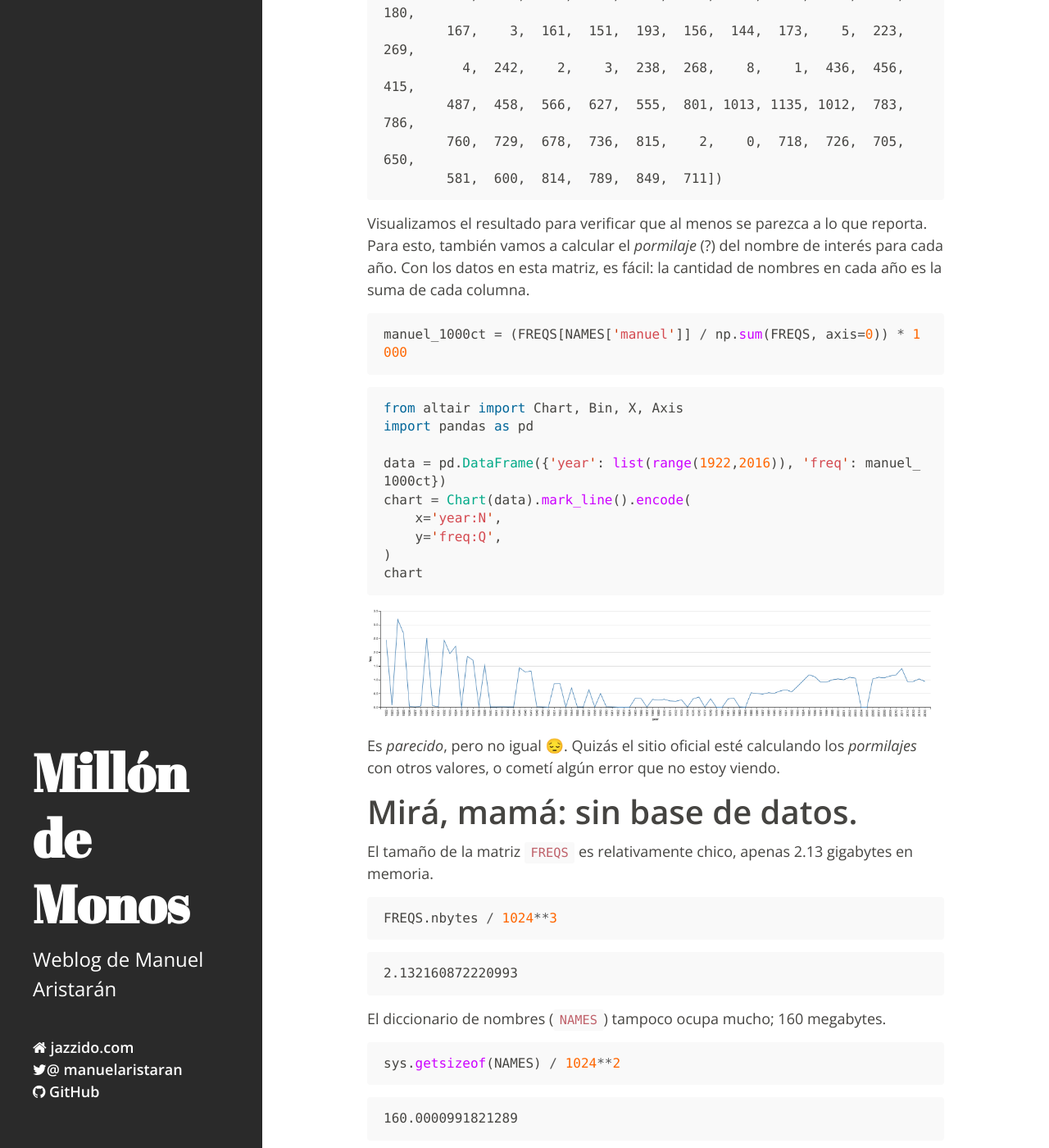
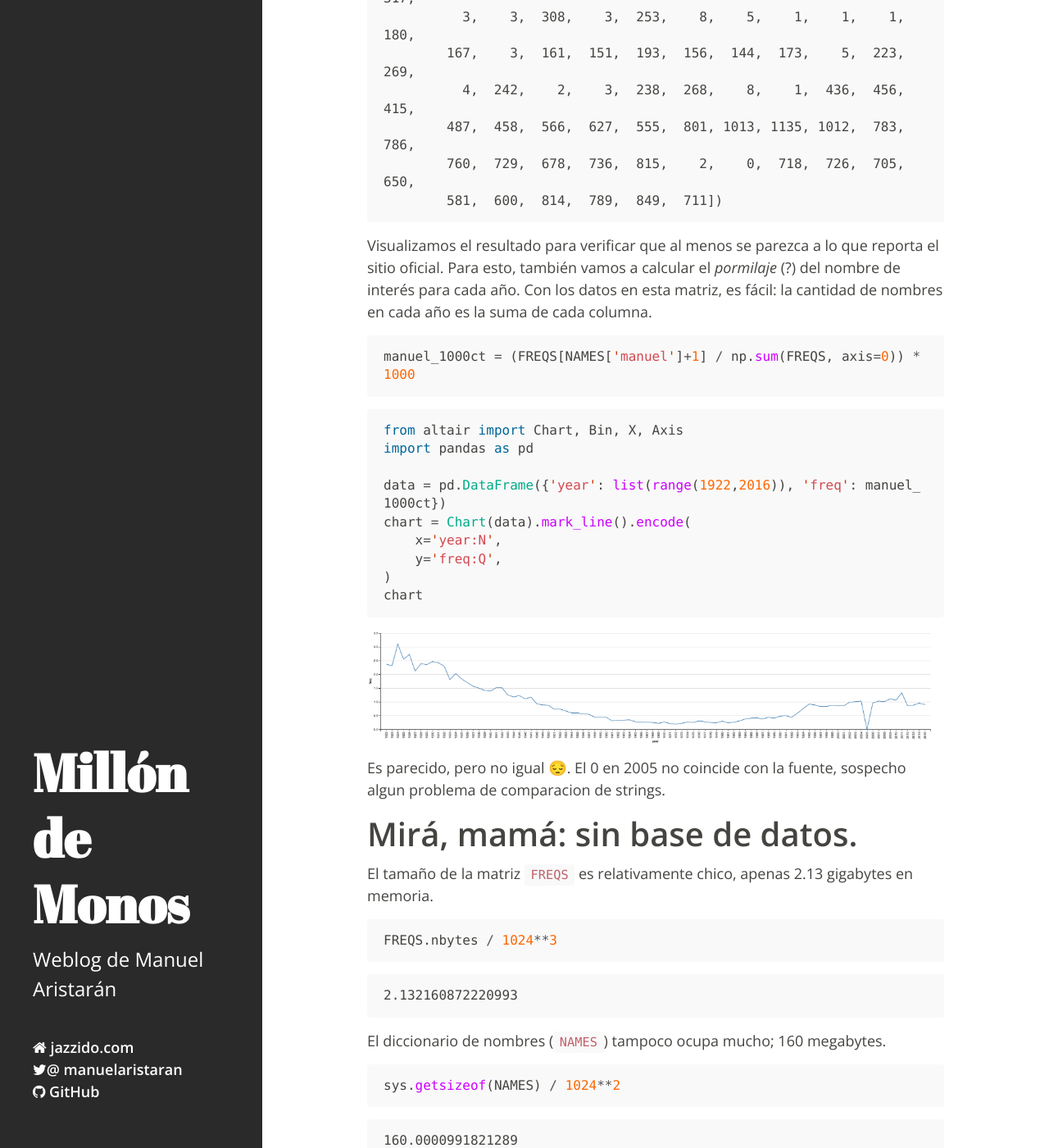
Before and after one commit to jazzido/jazzido.github.io, a Jekyll site: the page built from _posts/2017-08-12-matrices-y-nombres.md, in a window 1280 px wide and 1400 px high, scrolled down 2944 px. Shown: the whole window at 82% size. Built offline with Jekyll 4.4.1, drawn with Linux system fonts in a browser that asks for light colours; nearby versions of some CDN libraries; comment, search, counter and statistics services are not loaded; some of the changed text lies outside the part shown.

Commit message:
bugs en el script que construye la matriz

````diff
--- a/_posts/2017-08-12-matrices-y-nombres.md
+++ b/_posts/2017-08-12-matrices-y-nombres.md
@@ -18,7 +18,7 @@
 ## Preparando el dataset
 
 ```bash
-cat historico-nombres.csv | uconv  -t ASCII -x nfd -c | tr '[:upper:]' '[:lower:]' | tr -s ' ' | sed -E 's/^ *//' | csvfix sort -smq -rh -f 1:S,3:N > sorted-ascii-historico-nombres.csv > ascii-historico-nombres.csv
+cat historico-nombres.csv | uconv  -t ASCII -x nfd -c | tr '[:upper:]' '[:lower:]' | tr -s ' ' | sed -e 's/^ *//' -e 's/ *$//' | csvfix sort -smq -rh -f 1:S,3:N > sorted-ascii-historico-nombres.csv > ascii-historico-nombres.csv
 ```
 
 Ese _pipeline_ de comandos procesa el archivo original aplicando las siguientes transformaciones:
@@ -73,13 +73,13 @@
 cur_name, cur_row, i = None, None, -1
 for row in reader:
     if row[0] != cur_name:
+        i += 1
         NAMES[row[0]] = i
-        i += 1
 
     if i % 2000 == 0:
         print("%d names processed" % i)
 
-    FREQS[i, int(row[2]) - YEAR_MIN] = int(row[1])
+    FREQS[i, int(row[2]) - YEAR_MIN] += int(row[1])
     cur_name = row[0]
 
 # save FREQS
@@ -124,11 +124,11 @@
 
 
 
-Visualizamos el resultado para verificar que al menos se parezca a lo que reporta. Para esto, también vamos a calcular el _pormilaje_ (?) del nombre de interés para cada año. Con los datos en esta matriz, es fácil: la cantidad de nombres en cada año es la suma de cada columna.
+Visualizamos el resultado para verificar que al menos se parezca a lo que reporta el sitio oficial. Para esto, también vamos a calcular el _pormilaje_ (?) del nombre de interés para cada año. Con los datos en esta matriz, es fácil: la cantidad de nombres en cada año es la suma de cada columna.
 
 
 ```python
-manuel_1000ct = (FREQS[NAMES['manuel']] / np.sum(FREQS, axis=0)) * 1000
+manuel_1000ct = (FREQS[NAMES['manuel']+1] / np.sum(FREQS, axis=0)) * 1000
 ```
 
 
@@ -165,7 +165,8 @@
 ![png](/wp-content/uploads/2017/08/chart.png)
 
 
-Es _parecido_, pero no igual 😔. Quizás el sitio oficial esté calculando los _pormilajes_ con otros valores, o cometí algún error que no estoy viendo.
+
+Es parecido, pero no igual 😔. El 0 en 2005 no coincide con la fuente, sospecho algun problema de comparacion de strings.
 
 # Mirá, mamá: sin base de datos.
 
````
Also changed, not shown: other parts of _posts/2017-08-12-matrices-y-nombres.md (+1 -1 lines), wp-content/uploads/2017/08/chart.png.
